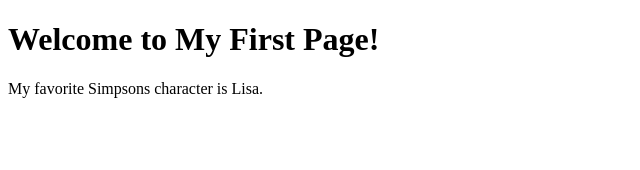
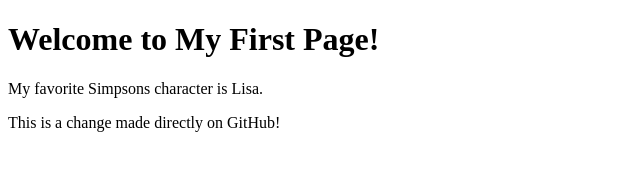
Before and after one commit to rachelchen02/Lisa, a plain HTML site: page index.html in a window 1280 px wide. Shown: the whole page, without its empty margins (0-640 px from the left). Drawn offline with Linux system fonts and the light colour scheme.

Commit message:
Direct edit with GitHub

```diff
--- a/index.html
+++ b/index.html
@@ -8,5 +8,6 @@
 <body>
     <h1>Welcome to My First Page!</h1>
     <p>My favorite Simpsons character is Lisa.</p>
+    <p>This is a change made directly on GitHub!</p>
 </body>
 </html>
```
